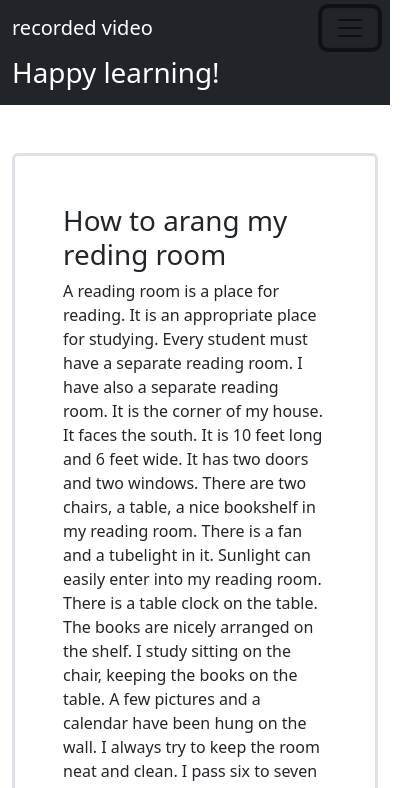
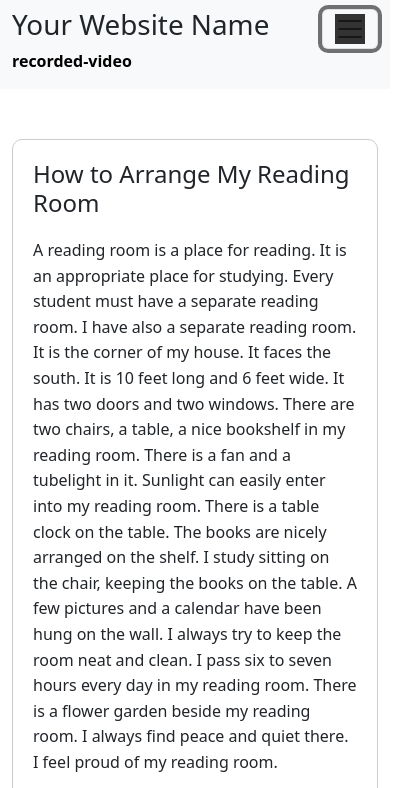
Before and after one commit to mjtt20/for-students, a plain HTML site: page index.html in a window 390 px wide. Both pictures are taken after a click on the button "Toggle navigation". Shown: the top 788 px of the page, 412 px wide, since content can reach past the window. Drawn offline with nearby package versions, Linux system fonts and the light colour scheme.

Commit message:
padding-problem

```diff
--- a/css/style.css
+++ /dev/null
@@ -1,4 +0,0 @@
-.border-left{
-    border-left: black solid 5px;
-    padding-left: 10px;
-}
--- a/index.html
+++ b/index.html
@@ -5,41 +5,85 @@
     <meta charset="UTF-8">
     <meta name="viewport" content="width=device-width, initial-scale=1.0">
     <title>Your Poetry Website</title>
-    <link rel="stylesheet" href="css/style.css">
-    <link href="https://cdn.jsdelivr.net/npm/bootstrap@5.2.3/dist/css/bootstrap.min.css" rel="stylesheet" integrity="sha384-rbsA2VBKQhggwzxH7pPCaAqO46MgnOM80zW1RWuH61DGLwZJEdK2Kadq2F9CUG65" crossorigin="anonymous">
+    <link href="https://cdn.jsdelivr.net/npm/bootstrap@5.2.3/dist/css/bootstrap.min.css" rel="stylesheet"
+        integrity="sha384-rbsA2VBKQhggwzxH7pPCaAqO46MgnOM80zW1RWuH61DGLwZJEdK2Kadq2F9CUG65" crossorigin="anonymous">
+    <style>
+        .navbar-brand {
+            font-weight: bold;
+        }
 
+        .navbar-toggler-icon {
+            background-color: #333;
+            /* Change color as needed */
+        }
+
+        .video-container {
+            position: relative;
+            padding-bottom: 56.25%;
+            /* 16:9 aspect ratio (height: 9/16 = 56.25%) */
+            padding-top: 30px;
+            height: 0;
+            overflow: hidden;
+        }
+
+        .video-container iframe {
+            position: absolute;
+            top: 0;
+            left: 0;
+            width: 100%;
+            height: 100%;
+        }
+
+        .post-container {
+            margin-top: 50px;
+        }
+
+        .post {
+            border: 1px solid #ccc;
+            border-radius: 10px;
+            padding: 20px;
+            margin-bottom: 20px;
+        }
+
+        .post h1 {
+            font-size: 24px;
+            margin-bottom: 20px;
+        }
+
+        .post p {
+            font-size: 16px;
+            line-height: 1.6;
+        }
+        .style-a{
+            text-decoration: none;
+            color: black;
+            font-weight: bolder;
+        }
+    </style>
 </head>
 
 <body>
-
-
-    <!-- nav bar -->
-
-
-    <nav class="navbar navbar-expand-lg bg-dark text-white">
-        <div class="container-fluid">
-          <a class="navbar-brand text-white" href="recorded-video.html">recorded video</a>
-          <button class="navbar-toggler" type="button" data-bs-toggle="collapse" data-bs-target="#navbarSupportedContent" aria-controls="navbarSupportedContent" aria-expanded="false" aria-label="Toggle navigation">
-            <span class="navbar-toggler-icon"></span>
-          </button>
-          <div class="collapse navbar-collapse" id="navbarSupportedContent">
-            <ul class="navbar-nav me-auto mb-2 mb-lg-0">
-
-              <!-- add more list -->
-
-            </ul>
-            <h1>Happy learning!</h1>
-            </form>
-          </div>
+    <!-- Navigation Bar -->
+    <nav class="navbar navbar-expand-lg navbar-light bg-light">
+        <div class="container">
+            <h1>Your Website Name</h1>
+            <button class="navbar-toggler" type="button" data-bs-toggle="collapse"
+                data-bs-target="#navbarSupportedContent" aria-controls="navbarSupportedContent" aria-expanded="false"
+                aria-label="Toggle navigation">
+                <span class="navbar-toggler-icon"></span>
+            </button>
+            <div class="collapse navbar-collapse" id="navbarSupportedContent">
+                <ul class="navbar-nav ms-auto mb-2 mb-lg-0">
+                    <!-- Add more navigation links if needed -->
+                    <a class="style-a" href="recorded-video.html">recorded-video</a>
+                </ul>
+            </div>
         </div>
-      </nav>
-
-
-
-    <div class="container mt-5">
-
-        <div class="border border-3 rounded p-5">
-            <h1>How to arang my reding room</h1>
+    </nav>
+    <div class="container post-container">
+        <!-- Post Section -->
+        <div class="post">
+            <h1>How to Arrange My Reading Room</h1>
             <p>A reading room is a place for reading. It is an appropriate place for studying. Every student must have a
                 separate reading room. I have also a separate reading room. It is the corner of my house. It faces the
                 south. It is 10 feet long and 6 feet wide. It has two doors and two windows. There are two chairs, a
@@ -49,7 +93,8 @@
                 been hung on the wall. I always try to keep the room neat and clean. I pass six to seven hours every day
                 in my reading room. There is a flower garden beside my reading room. I always find peace and quiet
                 there. I feel proud of my reading room.</p>
-            <br><br><br>
+
+
             <p>অর্থঃ পড়ার ঘর হল পড়ার জায়গা। এটা পড়াশুনার জন্য উপযুক্ত জায়গা। প্রত্যেক শিক্ষার্থীর জন্য আলাদা পড়ার
                 ঘর
                 থাকতে হবে। আমার আলাদা পড়ার ঘরও আছে। এটা আমার ঘরের কোণ। এটি দক্ষিণ দিকে মুখ করে। এটি 10 ফুট লম্বা এবং 6
@@ -60,27 +105,11 @@
                 চেষ্টা করি। আমি আমার পড়ার ঘরে প্রতিদিন ছয় থেকে সাত ঘণ্টা পার করি। আমার পড়ার ঘরের পাশে একটা ফুলের
                 বাগান আছে। আমি সেখানে সর্বদা শান্তি এবং শান্ত খুঁজে পাই। আমি আমার পড়ার ঘর নিয়ে গর্ববোধ করি।</p>
         </div>
-
-
-
-
-        <br><br><br><br><br>
-
-        <div>
-            <h1 class="border-left">21 Feb lecture</h1>
-            <div class="video .border">
-                <a href="https://www.youtube.com/watch?v=nDqHIwLDOyA" target="_blank">
-                    <img src="https://img.youtube.com/vi/nDqHIwLDOyA/maxresdefault.jpg" alt="YouTube Video Preview">
-                </a>
-            </div>
-        </div>
-
-
         <!-- Add more posts as needed -->
-
-
     </div>
-    <script src="https://cdn.jsdelivr.net/npm/bootstrap@5.2.3/dist/js/bootstrap.bundle.min.js" integrity="sha384-kenU1KFdBIe4zVF0s0G1M5b4hcpxyD9F7jL+jjXkk+Q2h455rYXK/7HAuoJl+0I4" crossorigin="anonymous"></script>
+    <script src="https://cdn.jsdelivr.net/npm/bootstrap@5.2.3/dist/js/bootstrap.bundle.min.js"
+        integrity="sha384-kenU1KFdBIe4zVF0s0G1M5b4hcpxyD9F7jL+jjXkk+Q2h455rYXK/7HAuoJl+0I4"
+        crossorigin="anonymous"></script>
 </body>
 
 </html>
```
